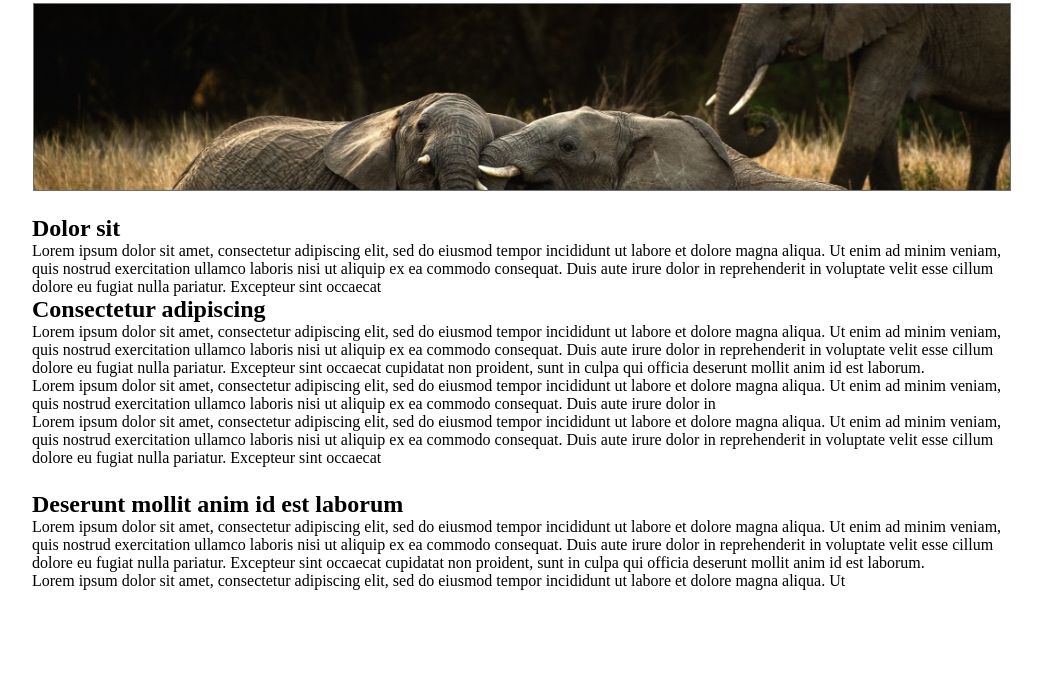
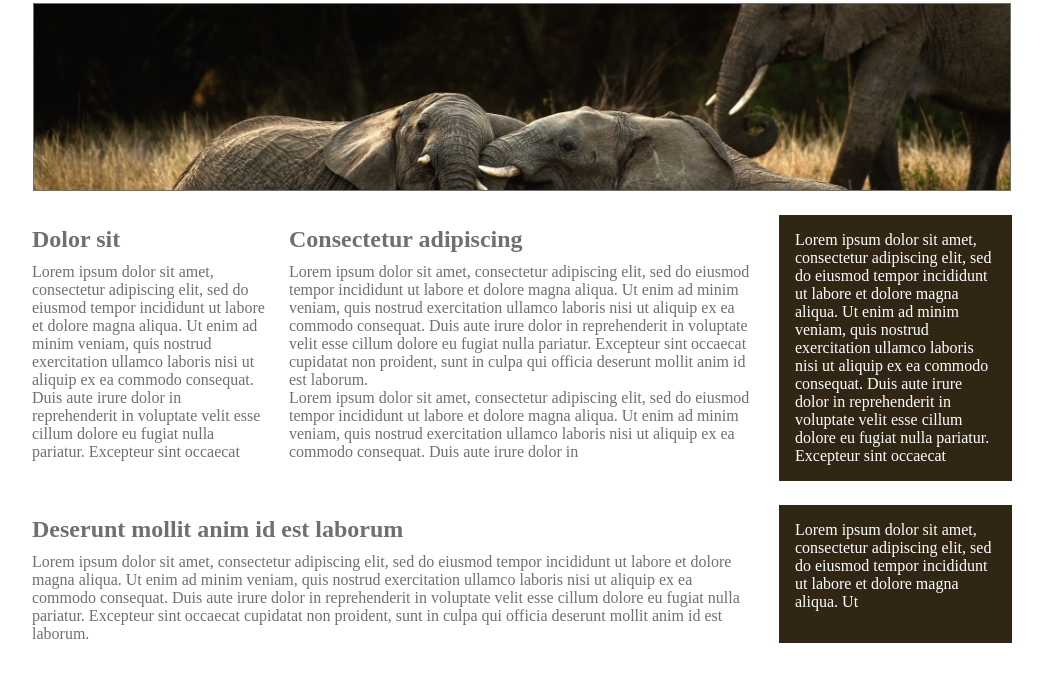
Before and after one commit to fmanimashaun/responsive_layout, a website built with webpack: page src/index.html in a window 1280 px wide. Shown: the part 76-758 px from the top of the page, without its empty margins (118-1161 px from the left). Built offline with nearby package versions, Linux system fonts and the light colour scheme.

Commit message:
Update the index.html and the styles.scss

```diff
--- a/src/index.html
+++ b/src/index.html
@@ -19,7 +19,7 @@
         <img src="img/elephants.jpg" alt="elephants in their natural habitat">
       </div>
       <section class="columns">
-        <div class="col">
+        <div class="col col-1">
           <h2 class="col__heading">Dolor sit</h2>
 
           <p class="col__content">Lorem ipsum dolor sit amet, consectetur adipiscing elit, sed do eiusmod tempor
@@ -32,7 +32,7 @@
             occaecat</p>
         </div>
 
-        <div class="col">
+        <div class="col col-2">
           <h2 class="col__heading">Consectetur adipiscing</h2>
 
           <p class="col__content">Lorem ipsum dolor sit amet, consectetur adipiscing elit, sed do eiusmod tempor
@@ -53,7 +53,7 @@
         </div>
 
 
-        <div class="col">
+        <div class="col col-1 col__bg">
           <p class="col__content">Lorem ipsum dolor sit amet, consectetur adipiscing elit, sed do eiusmod tempor
             incididunt ut labore et dolore
             magna
@@ -66,7 +66,7 @@
       </section>
 
       <section class="columns">
-        <div class="col">
+        <div class="col col-3">
           <h2 class="col__heading">Deserunt mollit anim id est laborum</h2>
 
           <p class="col__content">Lorem ipsum dolor sit amet, consectetur adipiscing elit, sed do eiusmod tempor
@@ -79,7 +79,7 @@
             occaecat cupidatat non proident, sunt in culpa qui officia deserunt mollit anim id est laborum.</p>
         </div>
 
-        <div class="col">
+        <div class="col col-1 col__bg">
           <p class="col__content">Lorem ipsum dolor sit amet, consectetur adipiscing elit, sed do eiusmod tempor
             incididunt ut labore et dolore
             magna
--- a/src/scss/styles.scss
+++ b/src/scss/styles.scss
@@ -6,11 +6,13 @@ $heading-fs: 3rem;
 $sub__heading-fs: 1.5rem;
 $paragraph-fs: 1.125rem;
 $layout__length: 980px;
+$gap : 1.5rem;
 
 .container {
-  width: 100%;
+  width: 95%;
   max-width: $layout__length;
   margin: 0 auto;
+  color: $gray;
 }
 
 .main {
@@ -18,7 +20,7 @@ $layout__length: 980px;
   flex-direction: column;
   align-items: center;
   justify-content: center;
-  gap: 1.5rem;
+  gap: $gap;
 }
 
 .main__page-title {
@@ -36,3 +38,36 @@ $layout__length: 980px;
     height: auto;
   }
 }
+
+.columns {
+  display: flex;
+  flex-direction: row;
+  justify-content: center;
+  gap: $gap;
+}
+
+.col__heading {
+  font-size: $sub__heading-fs;
+  line-height: 2em;
+}
+
+.col {
+
+  &.col-1 {
+    flex-basis: calc(25% - (0.5*$gap));
+  }
+
+  &.col-2 {
+    flex-basis: calc(50% - $gap);
+  }
+
+  &.col-3 {
+    flex-basis: calc(75% - (0.5*$gap));
+  }
+
+  &.col__bg {
+    padding: 1em;
+    background-color: $dark-brown;
+    color: $white;
+  }
+}
```
